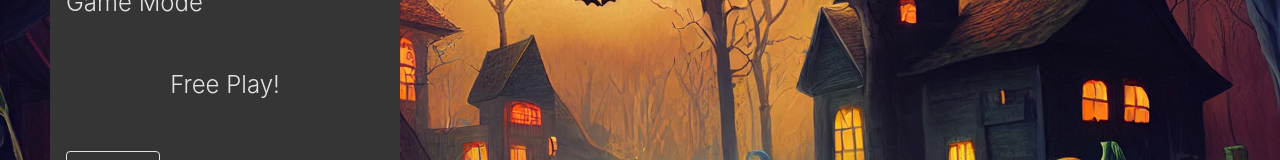
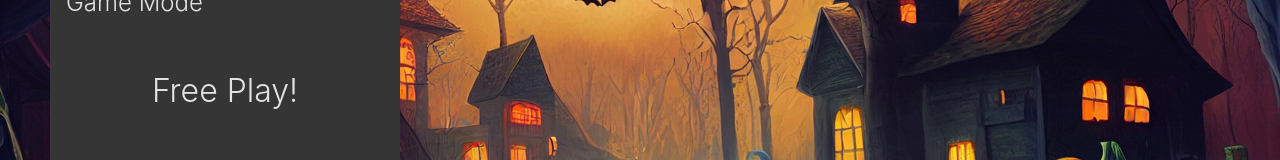
Before and after one commit to guibrancopc/bat-hunter, a React (Vite) app: page / in a window 1280 px wide. Shown: the part 368-528 px from the top of the page. Built offline with nearby package versions, Linux system fonts and the light colour scheme.

Commit message:
fix: change size of game mode label text

```diff
--- a/src/features/game-dashboard/_game-dashboard-challenge.tsx
+++ b/src/features/game-dashboard/_game-dashboard-challenge.tsx
@@ -121,7 +121,7 @@ export function GameDashboardChallenge({
     <section>
       <Title>Game Mode</Title>
       <Gutter className="text-center" margin={6}>
-        <Text>
+        <Text size="lg">
           {handleGameLabel(countdownTime, currentGameModel.label || '')}
         </Text>
       </Gutter>
```
